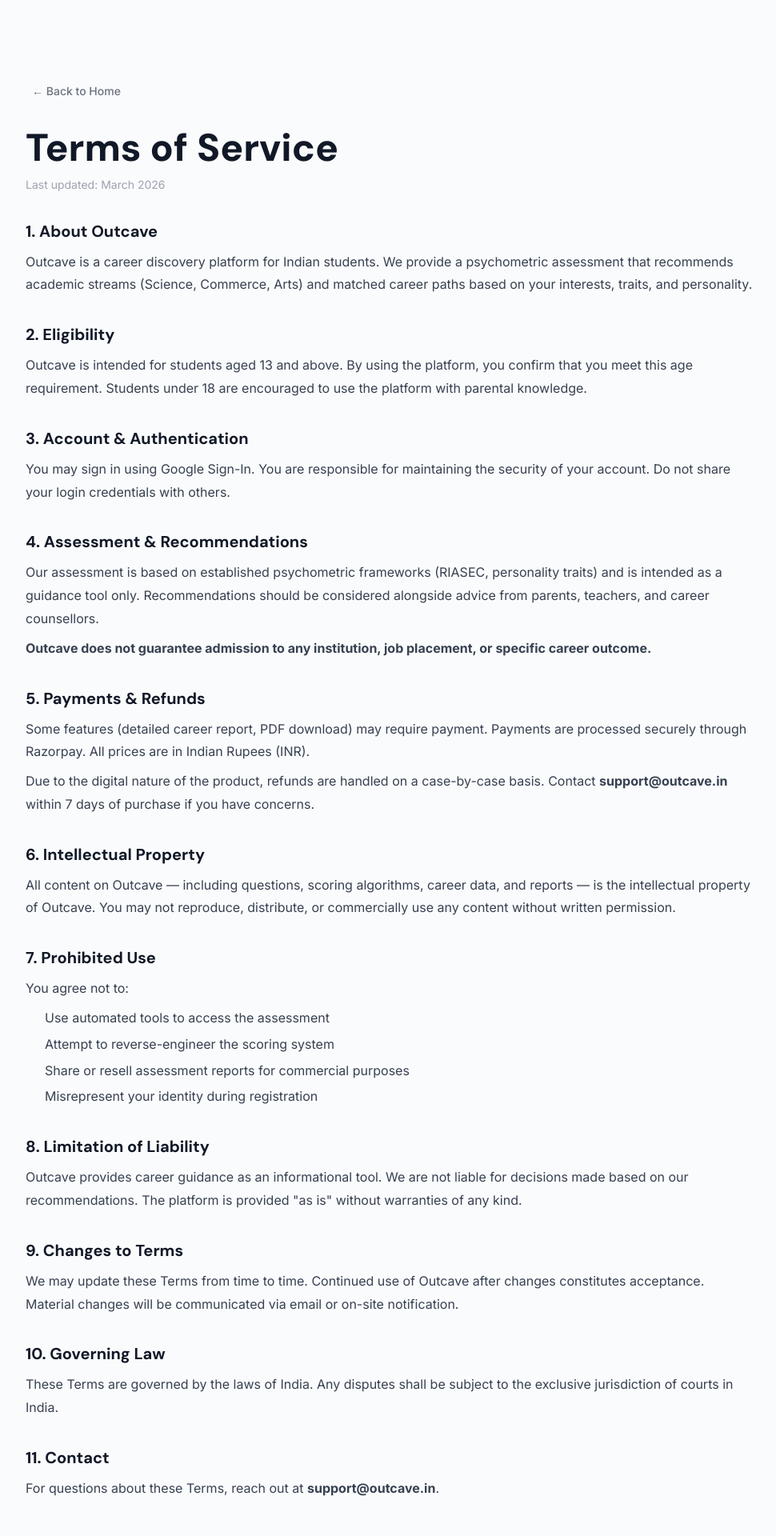
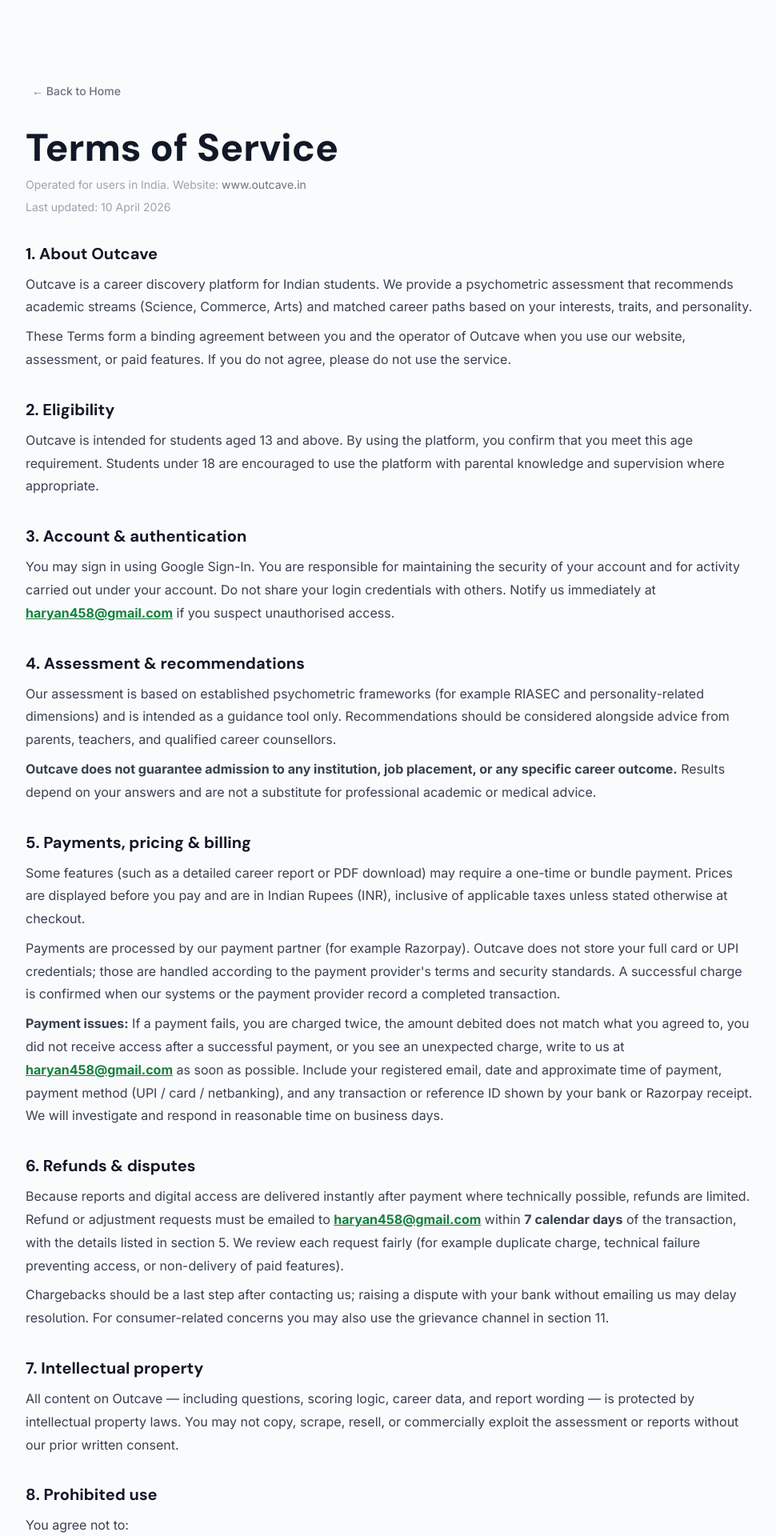
Before and after one commit to aryan7081/Direction, a Next.js app in the folder frontend/: page /terms in a window 1280 px wide. Shown: the top 1920 px of the page at 80% size, without its empty margins (152-1122 px from the left). Built offline with nearby package versions, Linux system fonts and the light colour scheme; no server answers.

Commit message:
terms update

```diff
--- a/frontend/src/app/terms/page.tsx
+++ b/frontend/src/app/terms/page.tsx
@@ -2,6 +2,9 @@
 
 import Link from 'next/link';
 import { Box, Container, Typography, Button } from '@mui/material';
+
+const SUPPORT_EMAIL = 'haryan458@gmail.com';
+const SUPPORT_MAILTO = `mailto:${SUPPORT_EMAIL}`;
 
 export default function TermsOfService() {
   return (
@@ -14,8 +17,14 @@
         <Typography variant="h3" sx={{ fontWeight: 800, mb: 1, color: '#111827' }}>
           Terms of Service
         </Typography>
+        <Typography variant="body2" sx={{ color: '#9ca3af', mb: 1 }}>
+          Operated for users in India. Website:{' '}
+          <Link href="https://www.outcave.in" style={{ color: '#6b7280' }}>
+            www.outcave.in
+          </Link>
+        </Typography>
         <Typography variant="body2" sx={{ color: '#9ca3af', mb: 4 }}>
-          Last updated: {new Date().toLocaleDateString('en-IN', { month: 'long', year: 'numeric' })}
+          Last updated: 10 April 2026
         </Typography>
 
         <Box sx={{ display: 'flex', flexDirection: 'column', gap: 3, color: '#374151', lineHeight: 1.8 }}>
@@ -25,86 +34,158 @@
               assessment that recommends academic streams (Science, Commerce, Arts) and matched career
               paths based on your interests, traits, and personality.
             </P>
+            <P>
+              These Terms form a binding agreement between you and the operator of Outcave when you use
+              our website, assessment, or paid features. If you do not agree, please do not use the service.
+            </P>
           </Section>
 
           <Section title="2. Eligibility">
             <P>
               Outcave is intended for students aged 13 and above. By using the platform, you confirm that
-              you meet this age requirement. Students under 18 are encouraged to use the platform with parental knowledge.
+              you meet this age requirement. Students under 18 are encouraged to use the platform with parental
+              knowledge and supervision where appropriate.
             </P>
           </Section>
 
-          <Section title="3. Account & Authentication">
+          <Section title="3. Account & authentication">
             <P>
               You may sign in using Google Sign-In. You are responsible for maintaining the security of your
-              account. Do not share your login credentials with others.
+              account and for activity carried out under your account. Do not share your login credentials
+              with others. Notify us immediately at{' '}
+              <Email /> if you suspect unauthorised access.
             </P>
           </Section>
 
-          <Section title="4. Assessment & Recommendations">
+          <Section title="4. Assessment & recommendations">
             <P>
-              Our assessment is based on established psychometric frameworks (RIASEC, personality traits) and is
-              intended as a guidance tool only. Recommendations should be considered alongside advice from
-              parents, teachers, and career counsellors.
+              Our assessment is based on established psychometric frameworks (for example RIASEC and
+              personality-related dimensions) and is intended as a guidance tool only. Recommendations should
+              be considered alongside advice from parents, teachers, and qualified career counsellors.
             </P>
             <P>
-              <strong>Outcave does not guarantee admission to any institution, job placement, or specific career outcome.</strong>
+              <strong>
+                Outcave does not guarantee admission to any institution, job placement, or any specific career
+                outcome.
+              </strong>{' '}
+              Results depend on your answers and are not a substitute for professional academic or medical
+              advice.
             </P>
           </Section>
 
-          <Section title="5. Payments & Refunds">
+          <Section title="5. Payments, pricing & billing">
             <P>
-              Some features (detailed career report, PDF download) may require payment. Payments are
-              processed securely through Razorpay. All prices are in Indian Rupees (INR).
+              Some features (such as a detailed career report or PDF download) may require a one-time or bundle
+              payment. Prices are displayed before you pay and are in Indian Rupees (INR), inclusive of
+              applicable taxes unless stated otherwise at checkout.
             </P>
             <P>
-              Due to the digital nature of the product, refunds are handled on a case-by-case basis.
-              Contact <strong>support@outcave.in</strong> within 7 days of purchase if you have concerns.
+              Payments are processed by our payment partner (for example Razorpay). Outcave does not store your
+              full card or UPI credentials; those are handled according to the payment provider&apos;s terms
+              and security standards. A successful charge is confirmed when our systems or the payment
+              provider record a completed transaction.
+            </P>
+            <P>
+              <strong>Payment issues:</strong> If a payment fails, you are charged twice, the amount debited
+              does not match what you agreed to, you did not receive access after a successful payment, or you
+              see an unexpected charge, write to us at <Email /> as soon as possible. Include your registered
+              email, date and approximate time of payment, payment method (UPI / card / netbanking), and any
+              transaction or reference ID shown by your bank or Razorpay receipt. We will investigate and
+              respond in reasonable time on business days.
             </P>
           </Section>
 
-          <Section title="6. Intellectual Property">
+          <Section title="6. Refunds & disputes">
             <P>
-              All content on Outcave — including questions, scoring algorithms, career data, and reports — is
-              the intellectual property of Outcave. You may not reproduce, distribute, or commercially use any
-              content without written permission.
+              Because reports and digital access are delivered instantly after payment where technically
+              possible, refunds are limited. Refund or adjustment requests must be emailed to <Email />{' '}
+              within <strong>7 calendar days</strong> of the transaction, with the details listed in section
+              5. We review each request fairly (for example duplicate charge, technical failure preventing access,
+              or non-delivery of paid features).
+            </P>
+            <P>
+              Chargebacks should be a last step after contacting us; raising a dispute with your bank without
+              emailing us may delay resolution. For consumer-related concerns you may also use the grievance
+              channel in section 11.
             </P>
           </Section>
 
-          <Section title="7. Prohibited Use">
+          <Section title="7. Intellectual property">
+            <P>
+              All content on Outcave — including questions, scoring logic, career data, and report wording — is
+              protected by intellectual property laws. You may not copy, scrape, resell, or commercially
+              exploit the assessment or reports without our prior written consent.
+            </P>
+          </Section>
+
+          <Section title="8. Prohibited use">
             <P>You agree not to:</P>
             <Ul>
-              <li>Use automated tools to access the assessment</li>
-              <li>Attempt to reverse-engineer the scoring system</li>
-              <li>Share or resell assessment reports for commercial purposes</li>
-              <li>Misrepresent your identity during registration</li>
+              <li>Use bots or automated tools to abuse or scrape the service</li>
+              <li>Attempt to reverse-engineer, tamper with, or circumvent security or payment controls</li>
+              <li>Share or resell access to paid reports for commercial purposes</li>
+              <li>Misrepresent your identity or impersonate another person</li>
             </Ul>
           </Section>
 
-          <Section title="8. Limitation of Liability">
+          <Section title="9. Limitation of liability">
             <P>
-              Outcave provides career guidance as an informational tool. We are not liable for decisions made
-              based on our recommendations. The platform is provided &quot;as is&quot; without warranties of any kind.
+              Outcave provides career guidance for educational purposes. To the maximum extent permitted by
+              applicable law in India, we are not liable for indirect or consequential loss, or for decisions
+              you or others make based on the platform. The service is provided &quot;as is&quot; without
+              warranties of merchantability or fitness for a particular purpose, except where such exclusions
+              are not allowed by law.
             </P>
           </Section>
 
-          <Section title="9. Changes to Terms">
+          <Section title="10. Changes to these Terms">
             <P>
-              We may update these Terms from time to time. Continued use of Outcave after changes constitutes
-              acceptance. Material changes will be communicated via email or on-site notification.
+              We may update these Terms from time to time. The &quot;Last updated&quot; date at the top will
+              change when we do. Continued use after changes constitutes acceptance of the updated Terms.
+              Where changes are material, we may also notify you by email or a notice on the site.
             </P>
           </Section>
 
-          <Section title="10. Governing Law">
+          <Section title="11. Governing law & jurisdiction">
             <P>
-              These Terms are governed by the laws of India. Any disputes shall be subject to the exclusive
-              jurisdiction of courts in India.
+              These Terms are governed by the laws of India. Disputes arising from these Terms or your use of
+              Outcave shall be subject to the jurisdiction of competent courts in India, without prejudice to
+              any mandatory rights you may have as a consumer under applicable law.
             </P>
           </Section>
 
-          <Section title="11. Contact">
+          <Section title="12. Help, support & grievances (including payments)">
             <P>
-              For questions about these Terms, reach out at <strong>support@outcave.in</strong>.
+              For <strong>help using Outcave</strong>, <strong>questions about these Terms</strong>,{' '}
+              <strong>billing or payment problems</strong>, <strong>refund requests</strong>, or{' '}
+              <strong>technical issues after payment</strong>, contact:
+            </P>
+            <P sx={{ mb: 2 }}>
+              <Typography
+                component="a"
+                href={SUPPORT_MAILTO}
+                sx={{ fontWeight: 700, color: '#15803d', textDecoration: 'underline' }}
+              >
+                {SUPPORT_EMAIL}
+              </Typography>
+            </P>
+            <P>
+              Use a clear subject line (for example &quot;Payment — duplicate charge&quot; or &quot;Report not
+              unlocked&quot;). In the body, include: the name on the account, the email you use to sign in,
+              what you were trying to buy, date and amount, and any payment reference or screenshot from your
+              bank or Razorpay. This helps us resolve payment and access issues faster.
+            </P>
+            <P>
+              We aim to acknowledge grievance and support emails within a reasonable period. If you are not
+              satisfied with the outcome, you may pursue remedies available under applicable Indian law,
+              including consumer protection channels where they apply to you.
+            </P>
+            <P>
+              For how we handle personal data, see our{' '}
+              <Link href="/privacy" style={{ color: '#15803d', fontWeight: 600 }}>
+                Privacy Policy
+              </Link>
+              .
             </P>
           </Section>
         </Box>
@@ -113,17 +194,35 @@
   );
 }
 
+function Email() {
+  return (
+    <Typography
+      component="a"
+      href={SUPPORT_MAILTO}
+      sx={{ fontWeight: 700, color: '#15803d', textDecoration: 'underline' }}
+    >
+      {SUPPORT_EMAIL}
+    </Typography>
+  );
+}
+
 function Section({ title, children }: { title: string; children: React.ReactNode }) {
   return (
     <Box>
-      <Typography variant="h6" sx={{ fontWeight: 700, color: '#111827', mb: 1 }}>{title}</Typography>
+      <Typography variant="h6" sx={{ fontWeight: 700, color: '#111827', mb: 1 }}>
+        {title}
+      </Typography>
       {children}
     </Box>
   );
 }
 
-function P({ children }: { children: React.ReactNode }) {
-  return <Typography variant="body1" sx={{ mb: 1, lineHeight: 1.8 }}>{children}</Typography>;
+function P({ children, sx }: { children: React.ReactNode; sx?: object }) {
+  return (
+    <Typography variant="body1" sx={{ mb: 1, lineHeight: 1.8, ...sx }}>
+      {children}
+    </Typography>
+  );
 }
 
 function Ul({ children }: { children: React.ReactNode }) {
```
